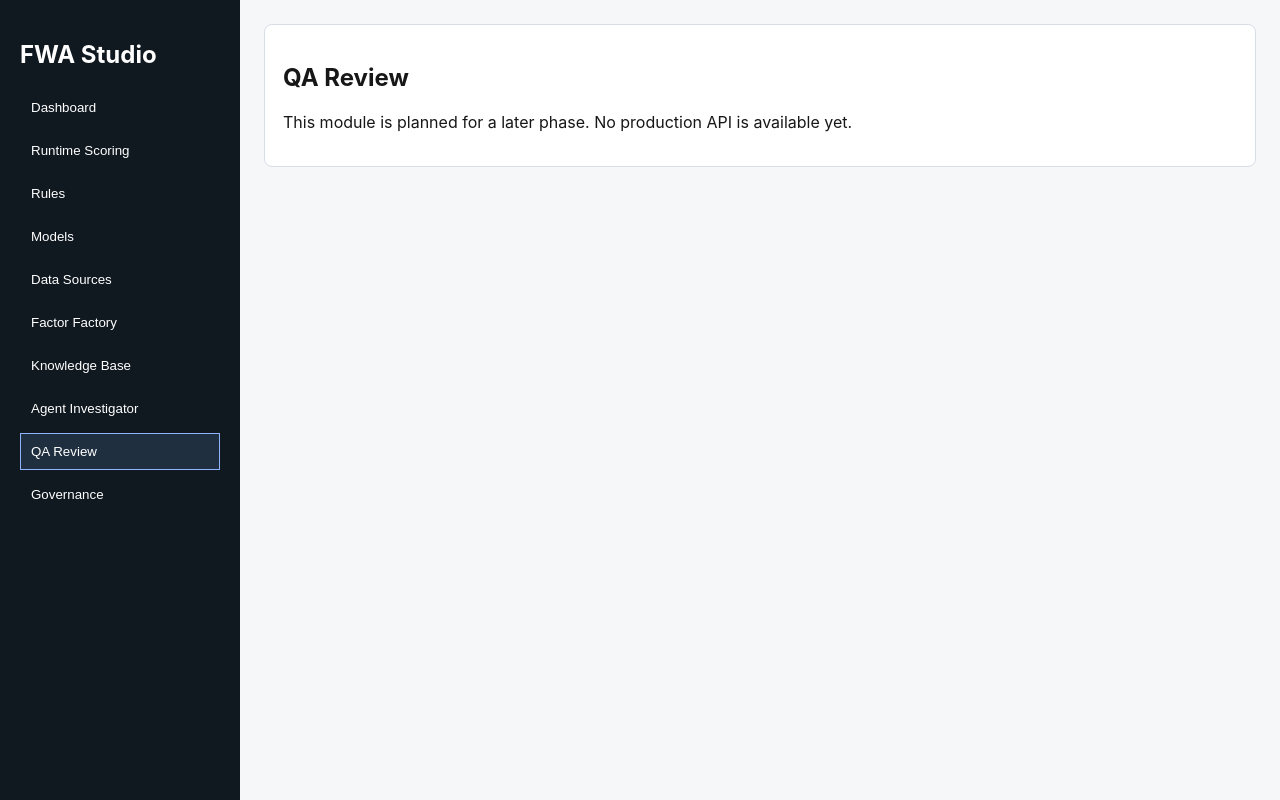
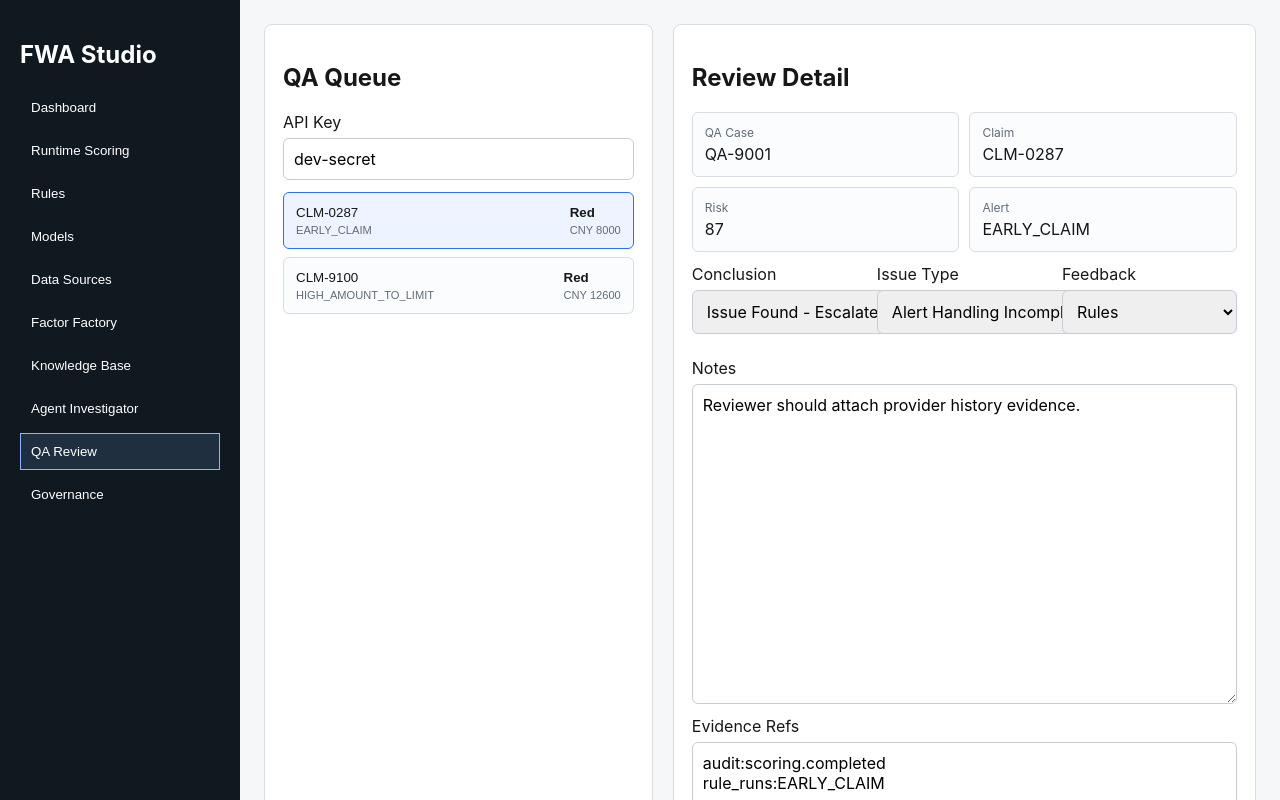
Before and after one commit to proerror77/nwfwa, a React (Vite) app in the folder apps/web-console/: page / in a window 1280 px wide. Both pictures are taken after a click on the button "QA Review". Shown: the top 800 px of the page. Built offline with nearby package versions, Linux system fonts and the light colour scheme; no server answers.

Commit message:
feat: add qa review workbench

```diff
--- a/apps/web-console/src/App.tsx
+++ b/apps/web-console/src/App.tsx
@@ -7,6 +7,7 @@ import { KnowledgeBasePage } from "./pages/KnowledgeBasePage";
 import { AgentInvestigatorPage } from "./pages/AgentInvestigatorPage";
 import { DataSourcesPage } from "./pages/DataSourcesPage";
 import { DashboardPage } from "./pages/DashboardPage";
+import { QAReviewPage } from "./pages/QAReviewPage";
 
 const modules = [
   "Dashboard",
@@ -45,6 +46,7 @@ export function App() {
         {active === "Data Sources" ? <DataSourcesPage /> : null}
         {active === "Knowledge Base" ? <KnowledgeBasePage /> : null}
         {active === "Agent Investigator" ? <AgentInvestigatorPage /> : null}
+        {active === "QA Review" ? <QAReviewPage /> : null}
         {![
           "Runtime Scoring",
           "Dashboard",
@@ -53,6 +55,7 @@ export function App() {
           "Data Sources",
           "Knowledge Base",
           "Agent Investigator",
+          "QA Review",
         ].includes(active) ? (
           <PlannedModulePage title={active} />
         ) : null}
--- a/apps/web-console/src/api.ts
+++ b/apps/web-console/src/api.ts
@@ -101,3 +101,10 @@ export async function investigateCase(payload: unknown, apiKey: string) {
     body: JSON.stringify(payload),
   });
 }
+
+export async function submitQaResult(payload: unknown, apiKey: string) {
+  return requestJson("/api/v1/qa/results", apiKey, {
+    method: "POST",
+    body: JSON.stringify(payload),
+  });
+}
--- /dev/null
+++ b/apps/web-console/src/pages/QAReviewPage.tsx
@@ -0,0 +1,160 @@
+import { useMemo, useState } from "react";
+import { useMutation } from "@tanstack/react-query";
+import { submitQaResult } from "../api";
+
+type QaQueueItem = {
+  qa_case_id: string;
+  claim_id: string;
+  rag: string;
+  risk_score: number;
+  alert: string;
+  amount: string;
+};
+
+const demoQueue: QaQueueItem[] = [
+  {
+    qa_case_id: "QA-9001",
+    claim_id: "CLM-0287",
+    rag: "Red",
+    risk_score: 87,
+    alert: "EARLY_CLAIM",
+    amount: "CNY 8000",
+  },
+  {
+    qa_case_id: "QA-9100",
+    claim_id: "CLM-9100",
+    rag: "Red",
+    risk_score: 82,
+    alert: "HIGH_AMOUNT_TO_LIMIT",
+    amount: "CNY 12600",
+  },
+];
+
+export function QAReviewPage() {
+  const [apiKey, setApiKey] = useState("dev-secret");
+  const [selectedCaseId, setSelectedCaseId] = useState(demoQueue[0].qa_case_id);
+  const selectedCase = useMemo(
+    () => demoQueue.find((item) => item.qa_case_id === selectedCaseId) ?? demoQueue[0],
+    [selectedCaseId],
+  );
+  const [qaConclusion, setQaConclusion] = useState("issue_found_escalate");
+  const [issueType, setIssueType] = useState("alert_handling_incomplete");
+  const [feedbackTarget, setFeedbackTarget] = useState("rules");
+  const [notes, setNotes] = useState("Reviewer should attach provider history evidence.");
+  const [evidenceRefs, setEvidenceRefs] = useState(
+    "audit:scoring.completed\nrule_runs:EARLY_CLAIM",
+  );
+
+  const submitMutation = useMutation({
+    mutationFn: () =>
+      submitQaResult(
+        {
+          qa_case_id: selectedCase.qa_case_id,
+          claim_id: selectedCase.claim_id,
+          qa_conclusion: qaConclusion,
+          issue_type: issueType,
+          feedback_target: feedbackTarget,
+          notes,
+          evidence_refs: evidenceRefs
+            .split(/\n|,/)
+            .map((value) => value.trim())
+            .filter(Boolean),
+        },
+        apiKey,
+      ),
+  });
+
+  return (
+    <section className="ops-grid">
+      <div className="panel">
+        <h2>QA Queue</h2>
+        <label>
+          API Key
+          <input value={apiKey} onChange={(event) => setApiKey(event.target.value)} />
+        </label>
+        <div className="table-list">
+          {demoQueue.map((item) => (
+            <button
+              className={item.qa_case_id === selectedCase.qa_case_id ? "row-button active" : "row-button"}
+              key={item.qa_case_id}
+              onClick={() => setSelectedCaseId(item.qa_case_id)}
+            >
+              <span>{item.claim_id}</span>
+              <strong>{item.rag}</strong>
+              <small>{item.alert}</small>
+              <small>{item.amount}</small>
+            </button>
+          ))}
+        </div>
+      </div>
+
+      <div className="panel">
+        <h2>Review Detail</h2>
+        <dl className="result-grid">
+          <div>
+            <dt>QA Case</dt>
+            <dd>{selectedCase.qa_case_id}</dd>
+          </div>
+          <div>
+            <dt>Claim</dt>
+            <dd>{selectedCase.claim_id}</dd>
+          </div>
+          <div>
+            <dt>Risk</dt>
+            <dd>{selectedCase.risk_score}</dd>
+          </div>
+          <div>
+            <dt>Alert</dt>
+            <dd>{selectedCase.alert}</dd>
+          </div>
+        </dl>
+
+        <div className="form-grid">
+          <label>
+            Conclusion
+            <select value={qaConclusion} onChange={(event) => setQaConclusion(event.target.value)}>
+              <option value="pass">Pass</option>
+              <option value="issue_found_return">Issue Found - Return</option>
+              <option value="issue_found_escalate">Issue Found - Escalate</option>
+            </select>
+          </label>
+          <label>
+            Issue Type
+            <select value={issueType} onChange={(event) => setIssueType(event.target.value)}>
+              <option value="alert_handling_incomplete">Alert Handling Incomplete</option>
+              <option value="medical_reasonableness">Medical Reasonableness</option>
+              <option value="provider_pattern">Provider Pattern</option>
+            </select>
+          </label>
+          <label>
+            Feedback
+            <select value={feedbackTarget} onChange={(event) => setFeedbackTarget(event.target.value)}>
+              <option value="rules">Rules</option>
+              <option value="models">Models</option>
+              <option value="tpa">TPA</option>
+            </select>
+          </label>
+        </div>
+
+        <label>
+          Notes
+          <textarea value={notes} onChange={(event) => setNotes(event.target.value)} />
+        </label>
+        <label>
+          Evidence Refs
+          <textarea value={evidenceRefs} onChange={(event) => setEvidenceRefs(event.target.value)} />
+        </label>
+        <button onClick={() => submitMutation.mutate()} type="button">
+          Submit QA Result
+        </button>
+
+        {submitMutation.error ? (
+          <pre className="error">{String(submitMutation.error.message)}</pre>
+        ) : null}
+        {submitMutation.data ? (
+          <pre>{JSON.stringify(submitMutation.data, null, 2)}</pre>
+        ) : null}
+      </div>
+    </section>
+  );
+}
--- a/apps/web-console/src/styles.css
+++ b/apps/web-console/src/styles.css
@@ -98,6 +98,7 @@ label {
 }
 
 input,
+select,
 textarea {
   font: inherit;
   padding: 10px;
```
Also changed, not shown: 1 other file (tests, documents, lock files or other folders).
